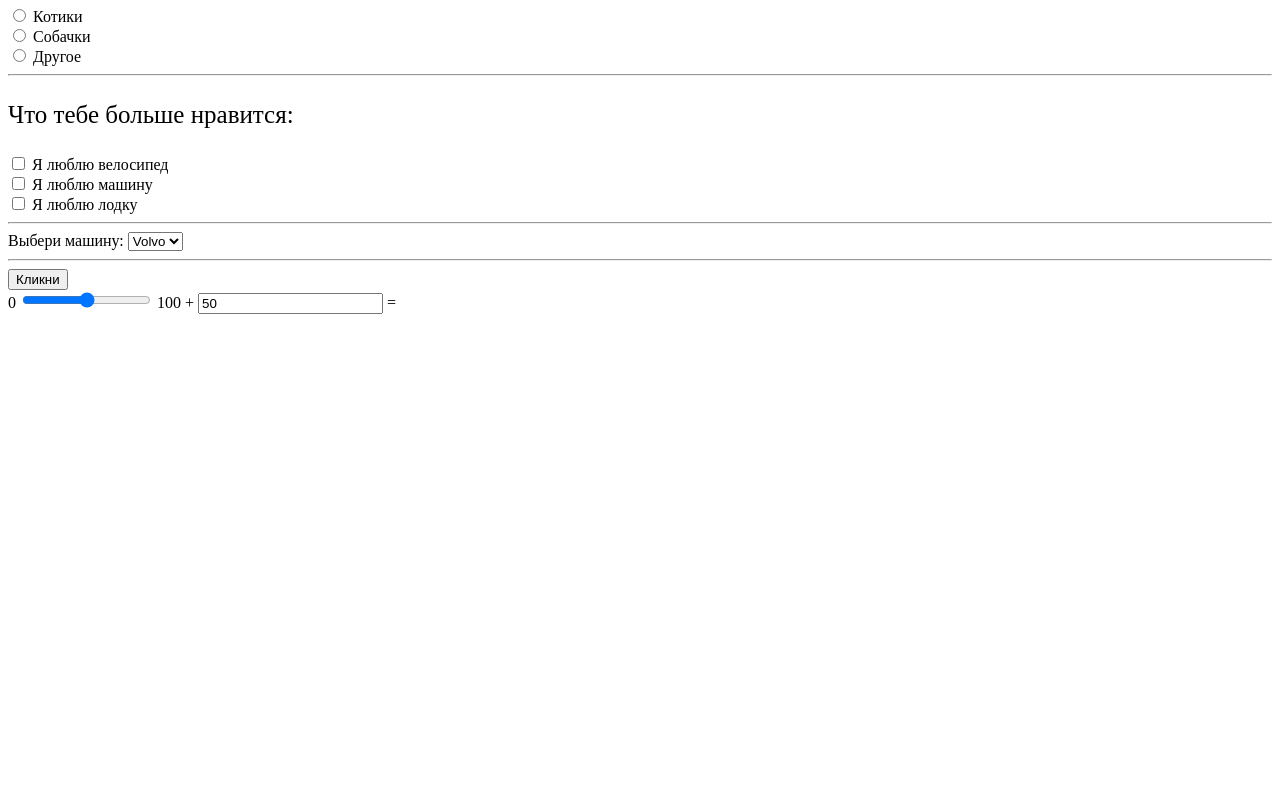
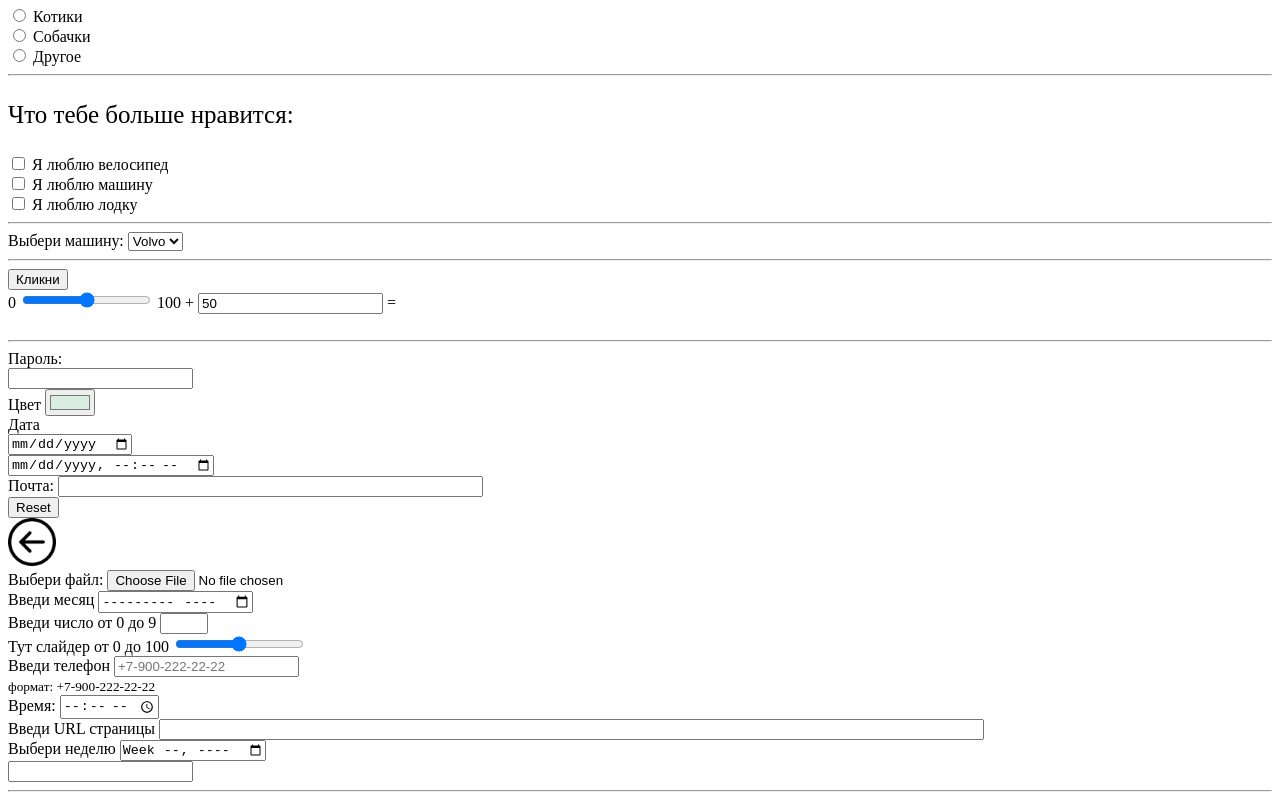
Before and after one commit to VladislavTipa/sigmafront, a plain HTML site: page index.html in a window 1280 px wide. Shown: the part 7881-8681 px from the top of the page. Before the commit the page ends 8221 px from the top, so only its background shows below. Drawn offline with Linux system fonts and the light colour scheme.

Commit message:
feat: parsed the attributes input for form

```diff
--- a/index.html
+++ b/index.html
@@ -272,6 +272,39 @@
     <output name="x" for="a b"></output>
     <br><br>
   </form>
-</form>
+  <hr>
+  <form>
+    <label for="password">Пароль:</label><br>
+    <input type="password" id="password"><br>
+    <label for="color">Цвет</label>
+    <input type="color" value="#D9EEE1" id="color"><br>
+    <label>Дата</label><br>
+    <input type="date"><br>
+    <input type="datetime-local"><br>
+    <label for="email">Почта:</label>
+    <input type="email" id="email" size="50"><br>
+    <input type="reset"><br>
+    <input type="image" src="/image/back.png" width="48px" height="48px"><br>
+    <label for="myfile">Выбери файл: </label>
+    <input type="file" id="myfile" name="myfile">
+    <input type="hidden" id="custID" name="custID" value="111"><br>
+    <label for="bdmonth">Введи месяц</label>
+    <input type="month" id="bdmonth" name="bdmonth"><br>
+    <label for="numberinput">Введи число от 0 до 9</label>
+    <input type="number" id="numberinput" name="numberinput" min="0" max="9"><br>
+    <label for="slider">Тут слайдер от 0 до 100</label>
+    <input type="range" id="slider" name="slider" min="0" max="50"><br>
+    <label for="phone">Введи телефон</label>
+    <input type="tel" id="phone" name="phone" pattern="+7-[0-9]{3}-[0-9]{3}-[0-9]{2}-[0-9]{2}" placeholder="+7-900-222-22-22"><br>
+    <small>формат: +7-900-222-22-22</small><br>
+    <label for="timenew">Время: </label>
+    <input type="time" id="timenew"><br>
+    <label for="newurl">Введи URL страницы</label>
+    <input type="url" id="newurl" size="100"><br>
+    <label for="week">Выбери неделю</label>
+    <input type="week" id="week"><br>
+    <input type="number" step="5">
+  </form>
+  <hr>
 </body>
 </html>
```
Also changed, not shown: image/back.png (added).
